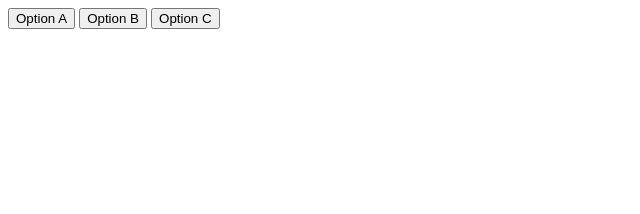
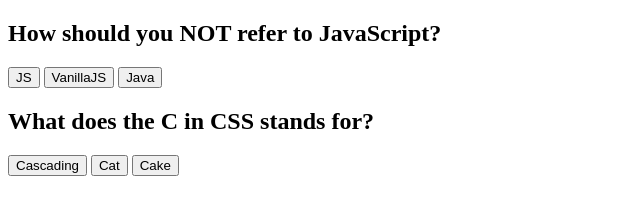
Before and after one commit to vsueiro/guessing-game, a plain HTML site: page index.html in a window 1280 px wide. Shown: the whole page, without its empty margins (0-640 px from the left). Drawn offline with Linux system fonts and the light colour scheme.

Commit message:
Add live coded demo

```diff
--- a/index.html
+++ b/index.html
@@ -1,5 +1,4 @@
 <!DOCTYPE html>
-
 <html lang="en">
   <head>
     <meta charset="UTF-8" />
@@ -7,8 +6,26 @@
     <title>Guessing Game</title>
   </head>
   <body>
-    <button>Option A</button>
-    <button>Option B</button>
-    <button>Option C</button>
+    <h2>How should you NOT refer to JavaScript?</h2>
+
+    <button onclick="check(this)">JS</button>
+    <button onclick="check(this)">VanillaJS</button>
+    <button onclick="check(this)" class="correct">Java</button>
+
+    <h2>What does the C in CSS stands for?</h2>
+
+    <button onclick="check(this)" class="correct">Cascading</button>
+    <button onclick="check(this)">Cat</button>
+    <button onclick="check(this)">Cake</button>
+
+    <script>
+      function check(button) {
+        if (button.classList.contains("correct")) {
+          button.style.background = "green";
+        } else {
+          button.style.background = "red";
+        }
+      }
+    </script>
   </body>
 </html>
```
